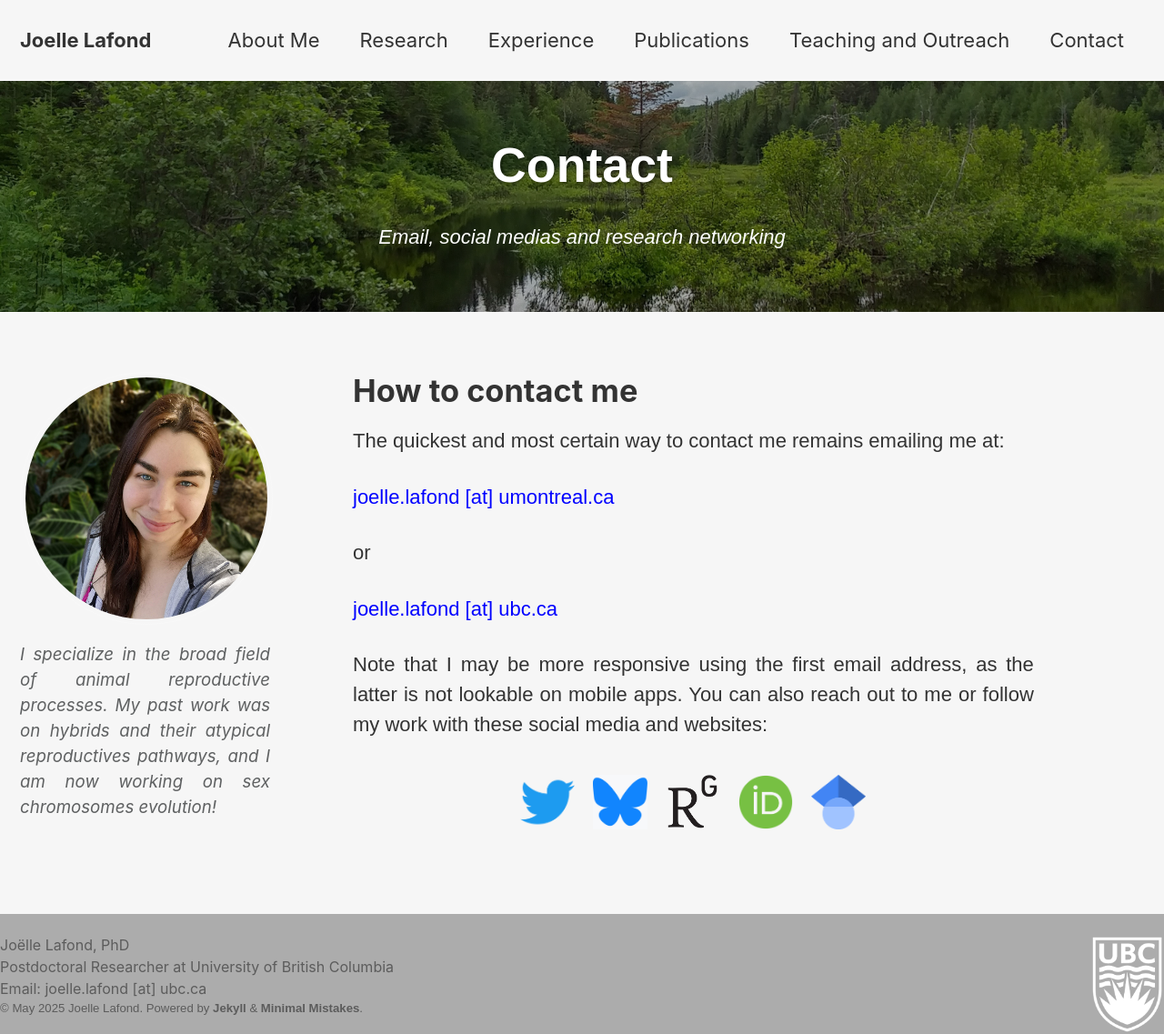
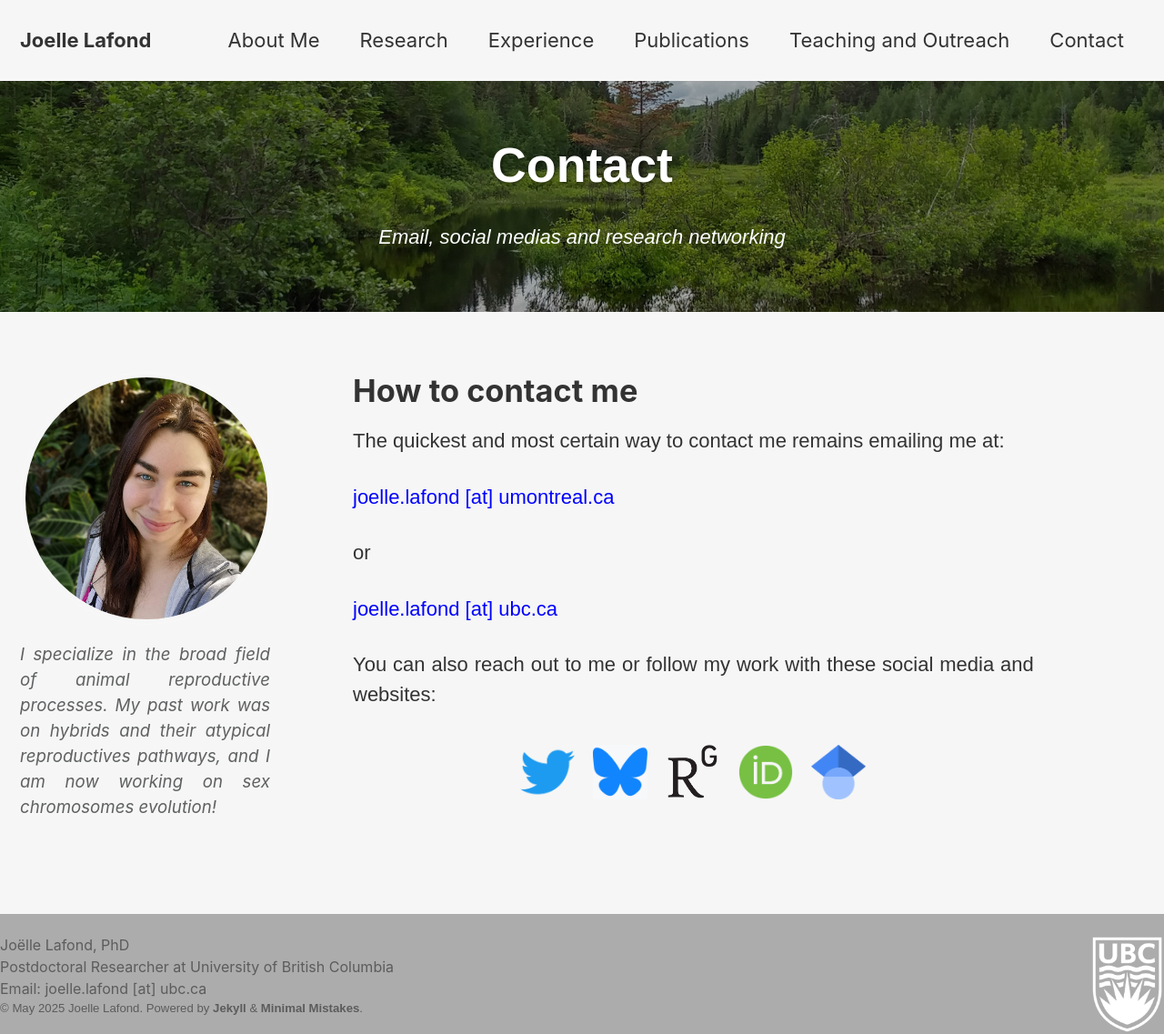
Before and after one commit to JoelleLafond/JoelleLafond.github.io, a Jekyll site: the page built from _pages/6_Contact.md, in a window 1280 px wide and 1137 px high. Shown: the whole window at 91% size. Built offline with Jekyll 4.4.1, drawn with Linux system fonts in a browser that asks for light colours; cached includes are drawn as plain includes.

Commit message:
Update 6_Contact.md

```diff
--- a/_pages/6_Contact.md
+++ b/_pages/6_Contact.md
@@ -15,11 +15,9 @@
 
 The quickest and most certain way to contact me remains emailing me at:
 
-<p align="center" style="color:blue"> joelle.lafond [at] umontreal.ca </p>
-<p align="center"> or </p>
-<p align="center" style="color:blue"> joelle.lafond [at] ubc.ca </p>
+<p align="center" style="color:blue"> joelle.lafond [at] umontreal.ca </p> <p align="center"> or </p> <p align="center" style="color:blue"> joelle.lafond [at] ubc.ca </p>
 
-Note that I may be more responsive using the first email address, as the latter is not lookable on mobile apps. You can also reach out to me or follow my work with these social media and websites:
+You can also reach out to me or follow my work with these social media and websites:
 
 <div class="center_contact">
 
```
